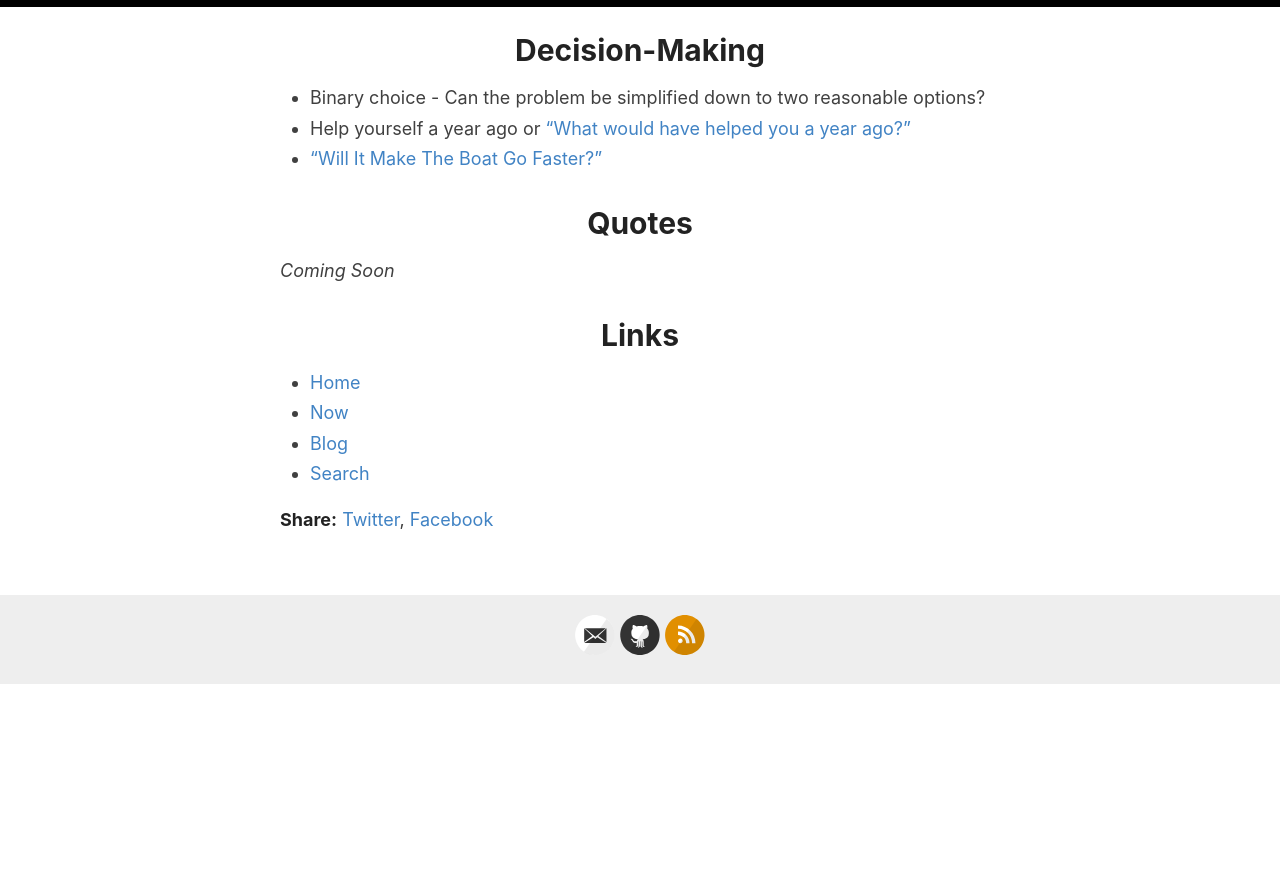
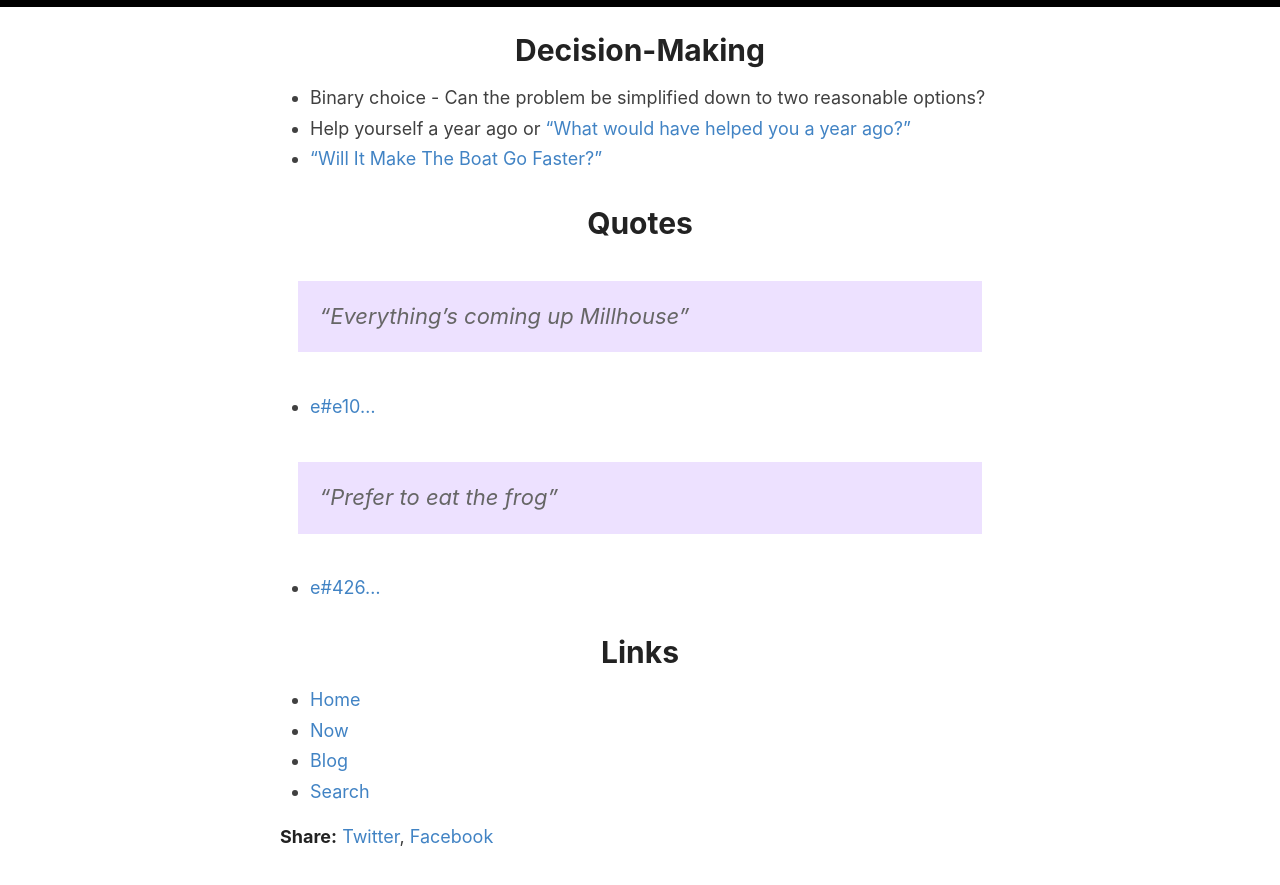
Before and after one commit to nurriol2/nurriol2.github.io, a Jekyll site: the page built from _posts/2024-09-08-agatha.md, in a window 1280 px wide and 900 px high, scrolled down 2724 px. Shown: the top 885 px of the window. Built offline with Jekyll 4.4.1, drawn with Linux system fonts in a browser that asks for light colours; our own code applies the rules of GitHub Pages for plain Markdown files; before the commit the page ends 3409 px from its top, so only the background shows below that.

Commit message:
Fill out framework for The Encyclopedia Agatha Project
This commit adds another post ready for publishing. (80%)
This post is referenced in other posts.
Adding this post enables hyper linking to other blog posts.

This seems like the most straightforward way to do references.

Watch out: this does not scale well because I have to be the one
to manually track and update references in each post.

(See [2024-09-08-agatha-technical-details](https://elliotsmaker.space/2024-09-08-agatha-technical-details/))

```diff
--- a/_posts/2024-09-08-agatha.md
+++ b/_posts/2024-09-08-agatha.md
@@ -105,7 +105,13 @@ _(Coming Soon)_
 
 # Quotes
 
-_Coming Soon_
+> "Everything's coming up Millhouse"
+
+- [e#e10...](_Coming Soon_)
+
+> "Prefer to eat the frog"
+
+- [e#426...](_Coming Soon_)
 
 # Links
 
```
